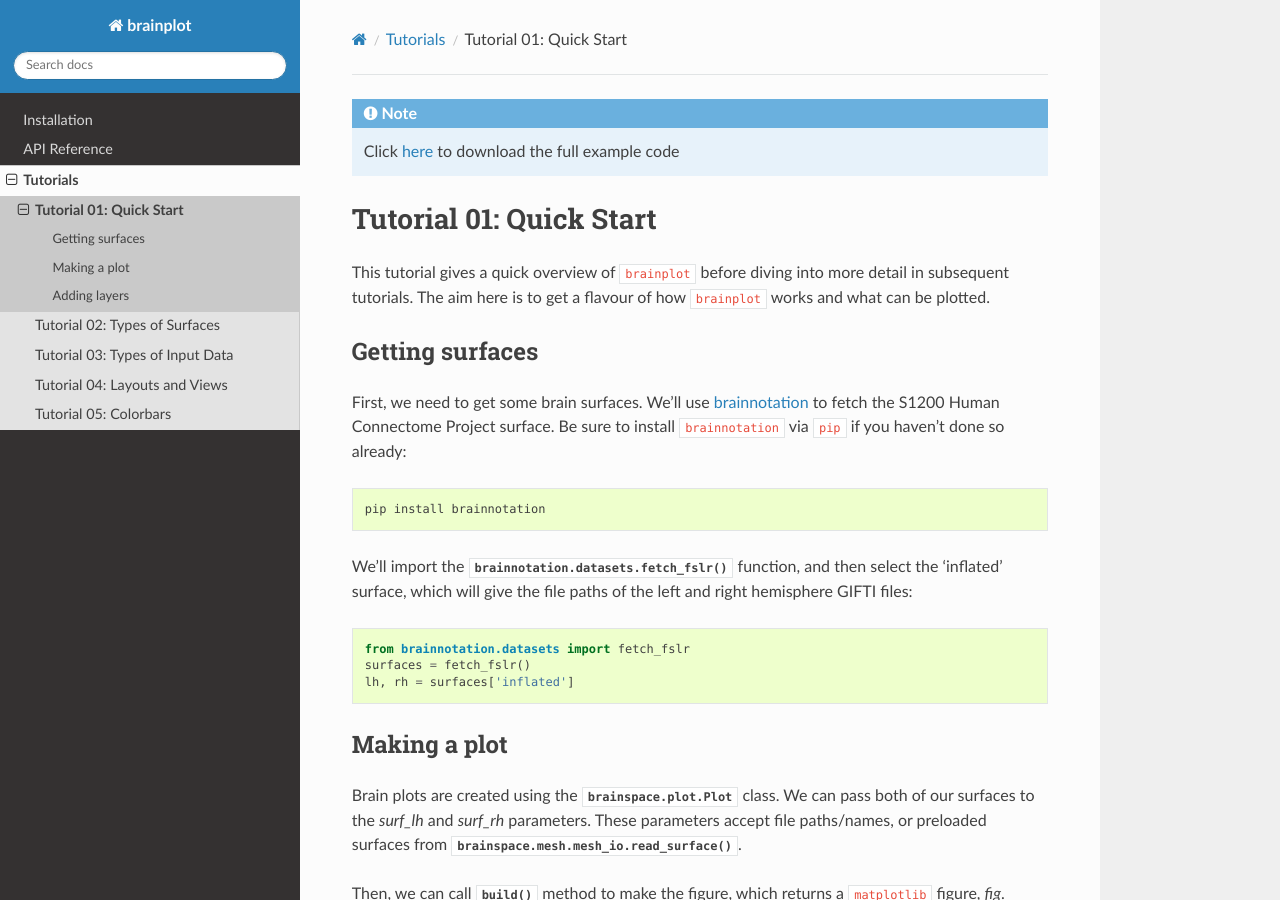
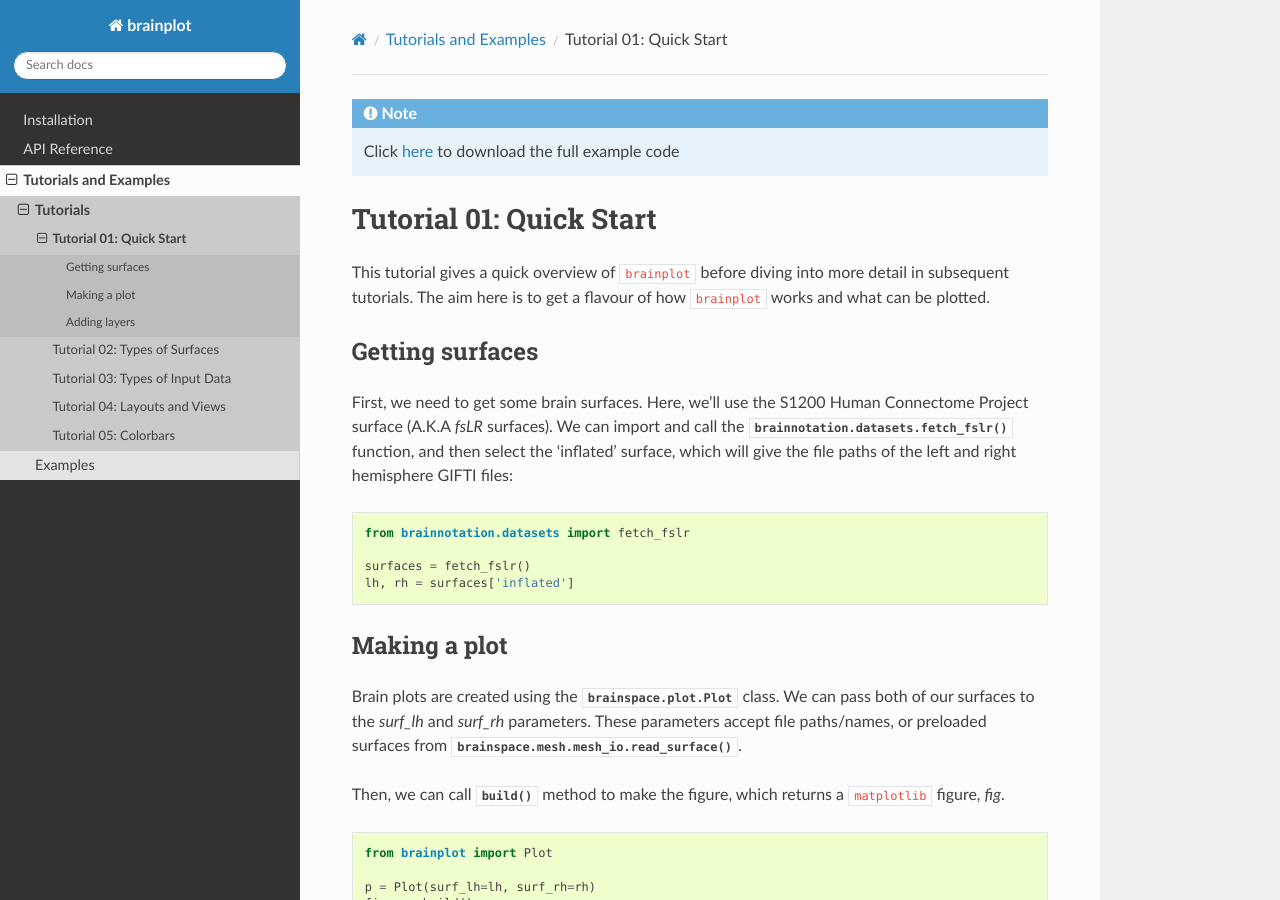
Before and after one commit to danjgale/surfplot, a Sphinx documentation site: the page built from docs/auto_examples/plot_tutorial_01.rst, in a window 1280 px wide and 900 px high. Built offline with Sphinx 7.4.7 and the Read the Docs theme 2.0.0, drawn with Linux system fonts in a browser that asks for light colours; the version number could not be read and is left out; some of the changed text lies outside the part shown.

```diff
--- a/docs/auto_examples/plot_tutorial_01.py
+++ b/docs/auto_examples/plot_tutorial_01.py
@@ -3,7 +3,7 @@
 .. _tutorial01_ref:
 
 Tutorial 01: Quick Start
-============================
+========================
 
 This tutorial gives a quick overview of ``brainplot`` before diving into more
 detail in subsequent tutorials. The aim here is to get a flavour of how
@@ -12,20 +12,14 @@ detail in subsequent tutorials. The aim here is to get a flavour of how
 Getting surfaces
 ----------------
 
-First, we need to get some brain surfaces. We'll use
-`brainnotation <https://netneurolab.github.io/brainnotation/>`_ to
-fetch the S1200 Human Connectome Project surface. Be sure to install
-``brainnotation`` via ``pip`` if you haven't done so already:
-
-.. code-block:: bash
-
-	pip install brainnotation
-
-We'll import the :func:`brainnotation.datasets.fetch_fslr` function, and then
-select the 'inflated' surface, which will give the file paths of the left and
-right hemisphere GIFTI files:
+First, we need to get some brain surfaces. Here, we'll use the S1200 Human
+Connectome Project surface (A.K.A `fsLR` surfaces). We can import and call the
+:func:`brainnotation.datasets.fetch_fslr` function, and then select the
+'inflated' surface, which will give the file paths of the left and right
+hemisphere GIFTI files:
 """
 from brainnotation.datasets import fetch_fslr
+
 surfaces = fetch_fslr()
 lh, rh = surfaces['inflated']
 ###############################################################################
--- a/docs/auto_examples/plot_tutorial_01.rst
+++ b/docs/auto_examples/plot_tutorial_01.rst
@@ -21,7 +21,7 @@
 .. _tutorial01_ref:
 
 Tutorial 01: Quick Start
-============================
+========================
 
 This tutorial gives a quick overview of ``brainplot`` before diving into more
 detail in subsequent tutorials. The aim here is to get a flavour of how
@@ -30,24 +30,18 @@ detail in subsequent tutorials. The aim here is to get a flavour of how
 Getting surfaces
 ----------------
 
-First, we need to get some brain surfaces. We'll use
-`brainnotation <https://netneurolab.github.io/brainnotation/>`_ to
-fetch the S1200 Human Connectome Project surface. Be sure to install
-``brainnotation`` via ``pip`` if you haven't done so already:
+First, we need to get some brain surfaces. Here, we'll use the S1200 Human
+Connectome Project surface (A.K.A `fsLR` surfaces). We can import and call the
+:func:`brainnotation.datasets.fetch_fslr` function, and then select the
+'inflated' surface, which will give the file paths of the left and right
+hemisphere GIFTI files:
 
-.. code-block:: bash
-
-        pip install brainnotation
-
-We'll import the :func:`brainnotation.datasets.fetch_fslr` function, and then
-select the 'inflated' surface, which will give the file paths of the left and
-right hemisphere GIFTI files:
-
-.. GENERATED FROM PYTHON SOURCE LINES 28-31
+.. GENERATED FROM PYTHON SOURCE LINES 21-25
 
 .. code-block:: default
 
     from brainnotation.datasets import fetch_fslr
+
     surfaces = fetch_fslr()
     lh, rh = surfaces['inflated']
 
--- a/docs/auto_examples/plot_tutorial_02.py
+++ b/docs/auto_examples/plot_tutorial_02.py
@@ -26,8 +26,8 @@ to use. Common human surfaces include `fsaverage` surfaces packaged with
 Freesurfer, and Human Connectome Project `fsLR` surfaces (`downloadable here
 <https://balsa.wustl.edu/reference/show/pkXDZ>`_). Several different
 human surfaces can also all be found on OSF `here <https://osf.io/4mw3a/>`_.
-Non-human surfaces can of course also be plotted, such as the `NMTv2 Macaque
-surfaces <https://afni.nimh.nih.gov/pub/dist/doc/htmldoc/nonhuman/macaque_tempatl/template_nmtv2.html>`_.
+Non-human surfaces can also be plotted, such as the `NMTv2 Macaque surfaces
+<https://afni.nimh.nih.gov/pub/dist/doc/htmldoc/nonhuman/macaque_tempatl/template_nmtv2.html>`_.
 
 Note that throughout these tutorials, surfaces are automatically fetched using
 ``brainnotation`` or  ``Brainspace`` to avoid having to specify local files. It
--- a/docs/auto_examples/plot_tutorial_02.rst
+++ b/docs/auto_examples/plot_tutorial_02.rst
@@ -44,8 +44,8 @@ to use. Common human surfaces include `fsaverage` surfaces packaged with
 Freesurfer, and Human Connectome Project `fsLR` surfaces (`downloadable here
 <https://balsa.wustl.edu/reference/show/pkXDZ>`_). Several different
 human surfaces can also all be found on OSF `here <https://osf.io/4mw3a/>`_.
-Non-human surfaces can of course also be plotted, such as the `NMTv2 Macaque
-surfaces <https://afni.nimh.nih.gov/pub/dist/doc/htmldoc/nonhuman/macaque_tempatl/template_nmtv2.html>`_.
+Non-human surfaces can also be plotted, such as the `NMTv2 Macaque surfaces
+<https://afni.nimh.nih.gov/pub/dist/doc/htmldoc/nonhuman/macaque_tempatl/template_nmtv2.html>`_.
 
 Note that throughout these tutorials, surfaces are automatically fetched using
 ``brainnotation`` or  ``Brainspace`` to avoid having to specify local files. It
--- a/docs/auto_examples/plot_tutorial_03.rst
+++ b/docs/auto_examples/plot_tutorial_03.rst
@@ -328,7 +328,7 @@ data match the number of vertices of the surface(s)!
 
 .. rst-class:: sphx-glr-timing
 
-   **Total running time of the script:** ( 0 minutes  2.492 seconds)
+   **Total running time of the script:** ( 0 minutes  2.143 seconds)
 
 
 .. _sphx_glr_download_auto_examples_plot_tutorial_03.py:
--- a/docs/auto_examples/plot_tutorial_04.rst
+++ b/docs/auto_examples/plot_tutorial_04.rst
@@ -230,7 +230,7 @@ For example:
 
 .. rst-class:: sphx-glr-timing
 
-   **Total running time of the script:** ( 0 minutes  2.110 seconds)
+   **Total running time of the script:** ( 0 minutes  1.935 seconds)
 
 
 .. _sphx_glr_download_auto_examples_plot_tutorial_04.py:
```
Also changed, not shown: other parts of docs/auto_examples/plot_tutorial_01.rst (+11 -11 lines), other parts of docs/auto_examples/plot_tutorial_02.rst (+1 -1 lines), docs/auto_examples/index.rst (+69 -1 lines), docs/auto_examples/sg_execution_times.rst (+5 -5 lines), docs/auto_examples/plot_tutorial_01.ipynb, docs/auto_examples/plot_tutorial_02.ipynb, 6 other files.
